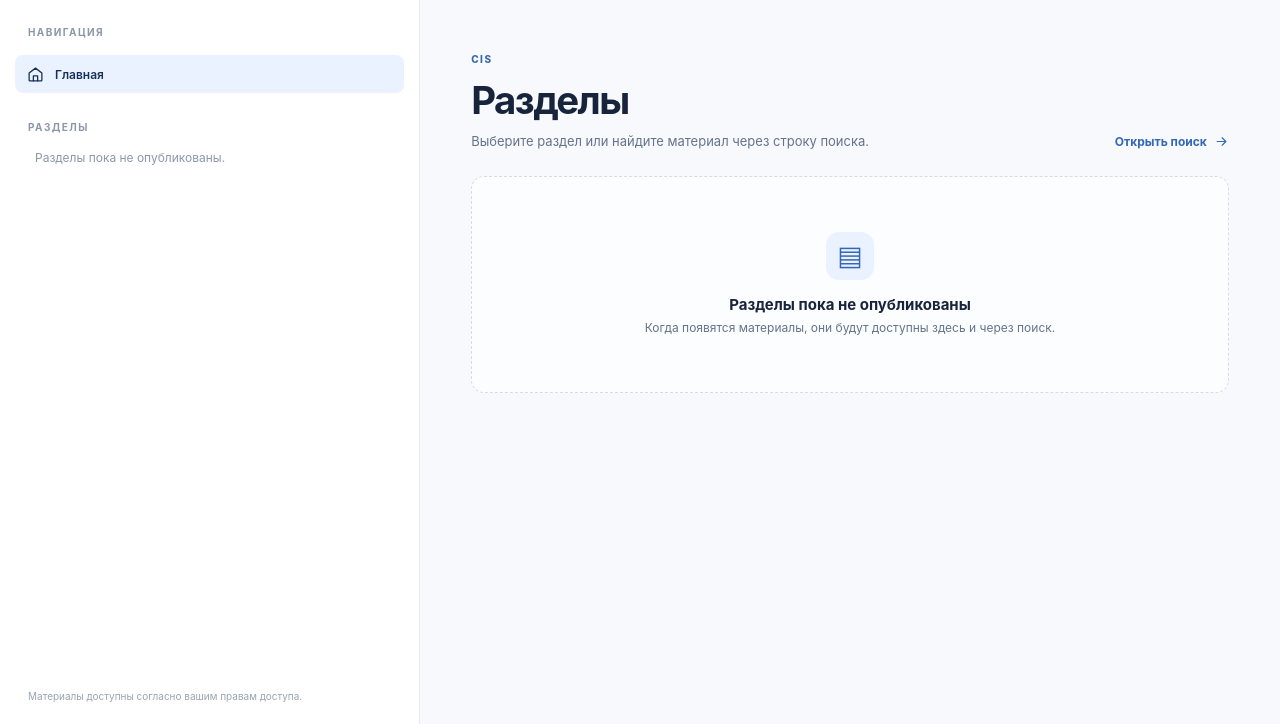
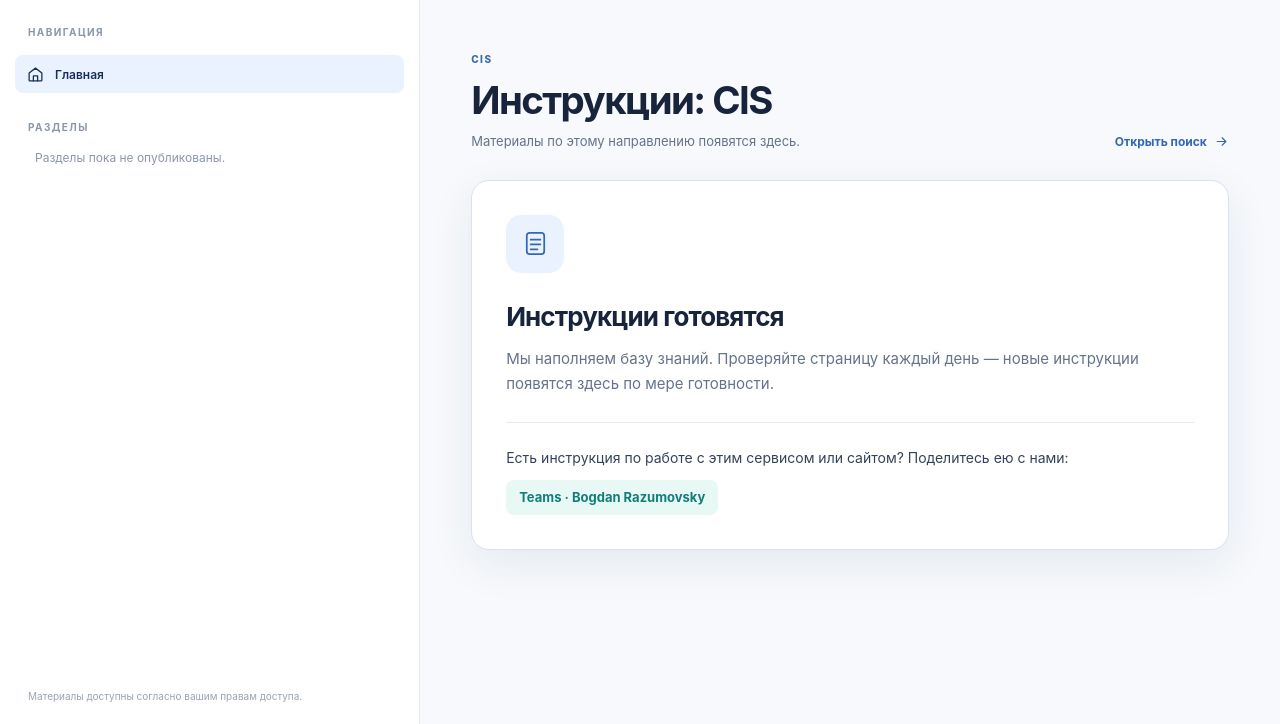
Before and after one commit to falen36rus-tech/bazabrain, a Django app: page /services/cis/ in a window 1280 px wide. Shown: the part 76-800 px from the top of the page. Run offline with Django 5.2, Linux system fonts and the light colour scheme; data comes from the database, SQL or seed files in the repository; data that the repository does not hold is empty.

Commit message:
Show guidance on empty service pages

```diff
--- a/kb/access.py
+++ b/kb/access.py
@@ -88,7 +88,7 @@ def visible_articles(user, sections=None) -> QuerySet[Article]:
         section_id__in=section_ids,
         audience__in=allowed_audiences(user),
     )
-    if not user.is_authenticated:
+    if not user.is_staff:
         queryset = queryset.filter(filled_article_filter()).distinct()
     return queryset.select_related("section")
 
--- a/kb/static/kb/site.css
+++ b/kb/static/kb/site.css
@@ -200,6 +200,13 @@ svg { display: block; fill: none; stroke: currentColor; stroke-width: 1.8; strok
 .empty-state-icon { display: grid; place-items: center; width: 48px; height: 48px; margin-bottom: 8px; border-radius: 13px; background: var(--blue-soft); color: var(--blue); font-size: 27px; line-height: 1; }
 .empty-state h2, .empty-state h3 { margin: 7px 0 5px; font-size: 15px; }
 .empty-state p { margin: 0; color: var(--muted); font-size: 12px; line-height: 1.55; }
+.work-in-progress { max-width: 810px; margin-top: 28px; padding: 34px; border: 1px solid #d7e3f0; border-radius: 18px; background: #fff; box-shadow: var(--shadow); }
+.work-in-progress-icon { display: grid; place-items: center; width: 58px; height: 58px; border-radius: 15px; background: var(--blue-soft); color: var(--blue); }
+.work-in-progress-icon svg { width: 31px; height: 31px; }
+.work-in-progress h2 { margin: 28px 0 15px; font-size: clamp(22px, 2.4vw, 26px); line-height: 1.2; letter-spacing: -.035em; }
+.work-in-progress > p { max-width: 680px; margin: 0; color: var(--muted); font-size: 15px; line-height: 1.65; }
+.work-in-progress-contact { display: grid; justify-items: start; gap: 12px; margin-top: 25px; padding-top: 24px; border-top: 1px solid var(--line); color: #344259; font-size: 14px; line-height: 1.5; }
+.work-in-progress-contact strong { padding: 8px 13px; border-radius: 8px; background: var(--accent-soft); color: #137d7a; font-size: 13px; }
 .search-page-header { padding-bottom: 25px; }
 .search-result-list { overflow: hidden; border: 1px solid var(--line); border-radius: 12px; background: #fff; }
 .search-result { display: grid; gap: 7px; padding: 21px 24px; }
@@ -375,6 +382,7 @@ figure figcaption { margin-top: 9px; color: var(--muted); text-align: center; fo
   .home-heading-actions { justify-content: space-between; margin-top: 16px; }
   .section-card-grid, .recent-articles, .subsection-grid { grid-template-columns: 1fr; }
   .section-card { min-height: 175px; }
+  .work-in-progress { padding: 24px; }
   .section-heading-row { margin-top: 32px; }
   .page-header { display: block; }
   .page-header .secondary-button { margin-top: 18px; }
--- a/kb/templates/kb/home.html
+++ b/kb/templates/kb/home.html
@@ -3,9 +3,21 @@
 {% block title %}Главная · {{ site_name|default:"База знаний 1С" }}{% endblock %}
 {% block content %}
 <header class="home-heading">
-  <div><span class="eyebrow">{{ current_service }}</span><h1>{{ catalog_name }}</h1><p>Выберите раздел или найдите материал через строку поиска.</p></div>
+  <div><span class="eyebrow">{{ current_service }}</span><h1>{% if not article_count and not user.is_staff and service_slug != '1c' %}Инструкции: {{ current_service }}{% else %}{{ catalog_name }}{% endif %}</h1><p>{% if not article_count and not user.is_staff %}Материалы по этому направлению появятся здесь.{% else %}Выберите раздел или найдите материал через строку поиска.{% endif %}</p></div>
   <div class="home-heading-actions">{% if sections %}<span class="subtle-count">{{ sections|length }} на верхнем уровне</span>{% endif %}<a href="{% url 'kb:search' %}">Открыть поиск <svg viewBox="0 0 24 24" aria-hidden="true"><path d="M5 12h14m-6-6 6 6-6 6"/></svg></a></div>
 </header>
+
+{% if not article_count and not user.is_staff %}
+  <section class="work-in-progress" aria-labelledby="work-in-progress-title">
+    <span class="work-in-progress-icon" aria-hidden="true"><svg viewBox="0 0 32 32"><rect x="7" y="5" width="18" height="22" rx="3"/><path d="M11 12h10M11 17h10M11 22h7"/></svg></span>
+    <h2 id="work-in-progress-title">Инструкции готовятся</h2>
+    <p>Мы наполняем базу знаний. Проверяйте страницу каждый день — новые инструкции появятся здесь по мере готовности.</p>
+    <div class="work-in-progress-contact">
+      <span>Есть инструкция по работе с этим сервисом или сайтом? Поделитесь ею с нами:</span>
+      <strong>Teams · Bogdan Razumovsky</strong>
+    </div>
+  </section>
+{% endif %}
 
 {% if sections %}
   <div class="section-card-grid">
@@ -18,7 +30,7 @@
       </a>
     {% endfor %}
   </div>
-{% else %}
+{% elif article_count or user.is_staff %}
   <div class="empty-state"><span class="empty-state-icon" aria-hidden="true">▤</span><h3>Разделы пока не опубликованы</h3><p>Когда появятся материалы, они будут доступны здесь и через поиск.</p></div>
 {% endif %}
 
--- a/kb/views.py
+++ b/kb/views.py
@@ -8,7 +8,7 @@ from django.http import FileResponse, Http404, HttpResponse, JsonResponse, Strea
 from django.shortcuts import get_object_or_404, render
 from django.urls import reverse
 
-from .access import navigation_tree, visible_articles, visible_sections
+from .access import filled_article_filter, navigation_tree, visible_articles, visible_sections
 from .access import editable_section_ids
 from .catalog import SERVICES, SERVICE_NAMES
 from .models import Article, ArticleInlineImage, Attachment, ContentBlock
@@ -62,7 +62,7 @@ def catalog_home(request, service_slug, catalog):
     context.update(
         sections=[section for section in sections if section.parent_id is None],
         recent_articles=list(filled_articles.only("id", "title", "slug", "section_id", "updated_at", "section__title").order_by("-updated_at")[:6]),
-        article_count=articles.count(),
+        article_count=articles.filter(filled_article_filter()).distinct().count(),
     )
     return render(request, "kb/home.html", context)
 
```
Also changed, not shown: kb/tests.py (+29 -0 lines).
